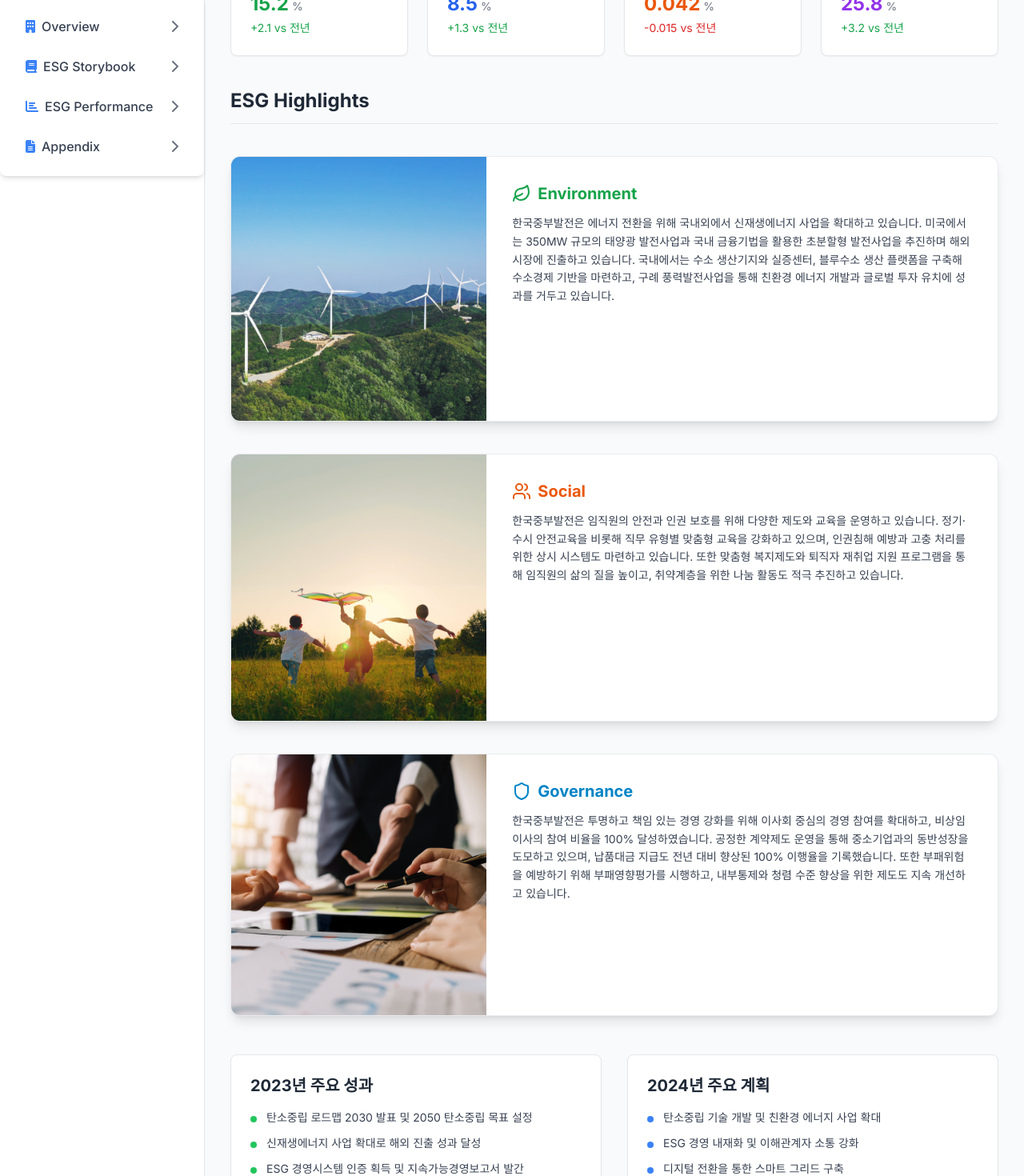
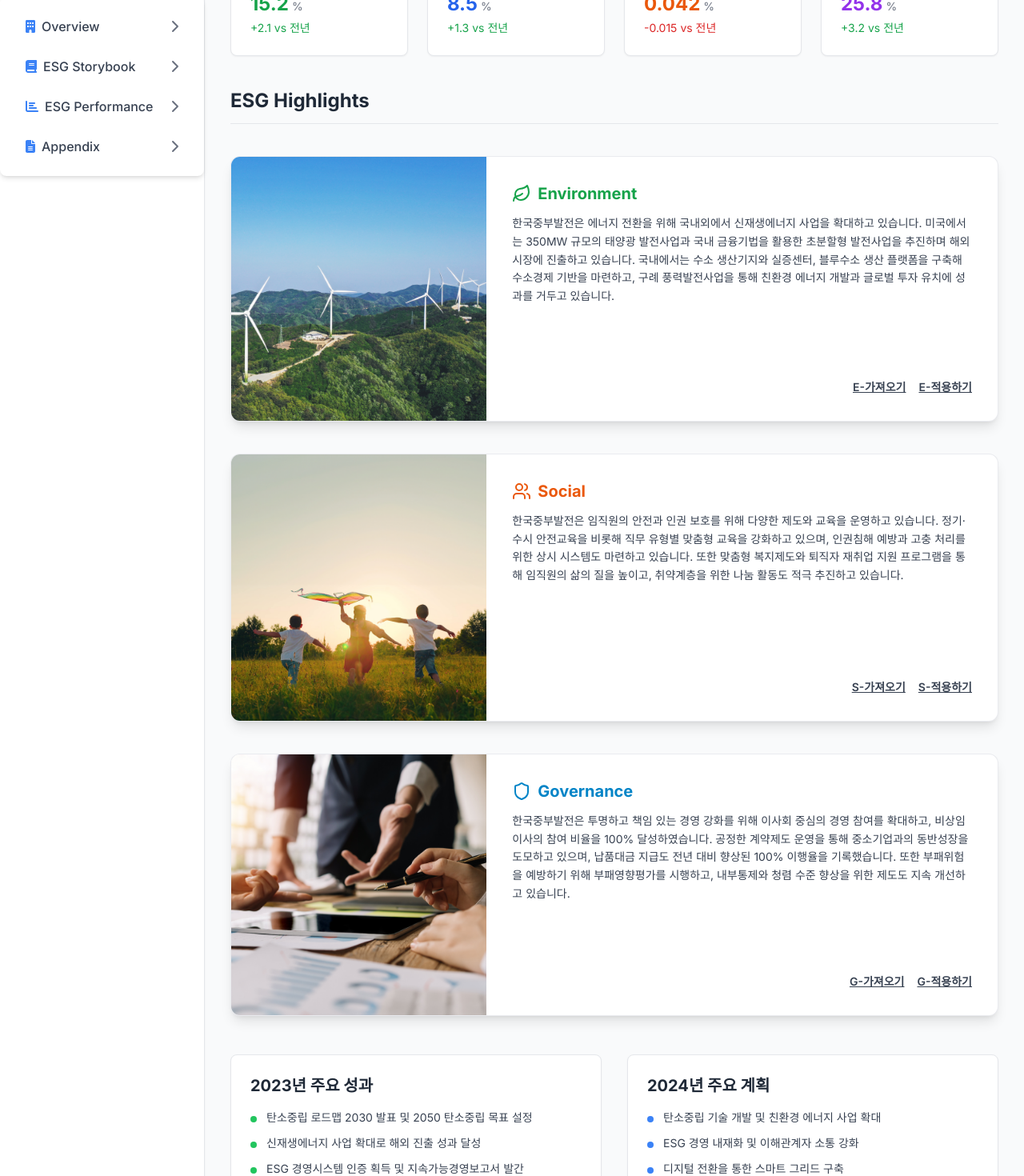
Before and after one commit to kimdongheecom/aws5, a Next.js app in the folder frontend/: page /esg-report in a window 1280 px wide. Shown: the part 276-1746 px from the top of the page at 80% size. Built offline with nearby package versions, Linux system fonts and the light colour scheme; no server answers.

Commit message:
250726 11:32 프론트엔드 언더바 버튼 적용 성공

```diff
--- a/frontend/src/app/esg-report/page.tsx
+++ b/frontend/src/app/esg-report/page.tsx
@@ -76,6 +76,37 @@
     alert('PDF 다운로드 기능이 실행됩니다.');
   };
 
+  // 각 카드별 시간 상태 관리
+  const [environmentTime, setEnvironmentTime] = useState<string>('');
+  const [socialTime, setSocialTime] = useState<string>('');
+  const [governanceTime, setGovernanceTime] = useState<string>('');
+
+  // 현재 시간을 포맷팅하는 함수
+  const formatCurrentTime = () => {
+    const now = new Date();
+    const year = now.getFullYear();
+    const month = String(now.getMonth() + 1).padStart(2, '0');
+    const day = String(now.getDate()).padStart(2, '0');
+    const hours = String(now.getHours()).padStart(2, '0');
+    const minutes = String(now.getMinutes()).padStart(2, '0');
+    const seconds = String(now.getSeconds()).padStart(2, '0');
+
+    return `${year}-${month}-${day} ${hours}:${minutes}:${seconds}`;
+  };
+
+  // 각 카드의 적용하기 버튼 클릭 핸들러
+  const handleEnvironmentApply = () => {
+    setEnvironmentTime(formatCurrentTime());
+  };
+
+  const handleSocialApply = () => {
+    setSocialTime(formatCurrentTime());
+  };
+
+  const handleGovernanceApply = () => {
+    setGovernanceTime(formatCurrentTime());
+  };
+
   return (
     <>
       <Navigation />
@@ -135,35 +166,113 @@
             <div className="space-y-10">
                 <h2 className="text-2xl font-bold text-gray-800 border-b pb-3">ESG Highlights</h2>
 
-                <HighlightCard
-                    icon={<Leaf size={24} />}
-                    title="Environment"
-                    imageSrc="/images/environmental.png"
-                    imageAlt="환경 관련 이미지"
-                    color="green"
-                >
-                    한국중부발전은 에너지 전환을 위해 국내외에서 신재생에너지 사업을 확대하고 있습니다. 미국에서는 350MW 규모의 태양광 발전사업과 국내 금융기법을 활용한 초분할형 발전사업을 추진하며 해외 시장에 진출하고 있습니다. 국내에서는 수소 생산기지와 실증센터, 블루수소 생산 플랫폼을 구축해 수소경제 기반을 마련하고, 구례 풍력발전사업을 통해 친환경 에너지 개발과 글로벌 투자 유치에 성과를 거두고 있습니다.
-                </HighlightCard>
+                <div className="bg-white rounded-xl shadow-lg border border-gray-200/80 overflow-hidden flex flex-col lg:flex-row">
+                    <div className="lg:w-1/3 shrink-0">
+                        <div className="w-full h-48 lg:h-full bg-gray-100">
+                             <Image src="/images/environmental.png" alt="환경 관련 이미지" className="w-full h-full object-cover" width={400} height={300} />
+                        </div>
+                    </div>
+                    <div className="p-6 lg:p-8 flex flex-col">
+                        <div className="flex items-center justify-between mb-3">
+                            <div className="flex items-center font-bold text-green-600">
+                                <Leaf size={24} />
+                                <h3 className="text-xl ml-2">Environment</h3>
+                            </div>
+                            {environmentTime && (
+                                <div className="text-xs text-gray-500 bg-gray-100 px-2 py-1 rounded">
+                                    {environmentTime}
+                                </div>
+                            )}
+                        </div>
+                        <p className="text-gray-700 leading-relaxed text-sm flex-grow">
+                            한국중부발전은 에너지 전환을 위해 국내외에서 신재생에너지 사업을 확대하고 있습니다. 미국에서는 350MW 규모의 태양광 발전사업과 국내 금융기법을 활용한 초분할형 발전사업을 추진하며 해외 시장에 진출하고 있습니다. 국내에서는 수소 생산기지와 실증센터, 블루수소 생산 플랫폼을 구축해 수소경제 기반을 마련하고, 구례 풍력발전사업을 통해 친환경 에너지 개발과 글로벌 투자 유치에 성과를 거두고 있습니다.
+                        </p>
+                        {/* ADDED: Import and Apply buttons at the bottom right */}
+                        <div className="flex justify-end mt-4">
+                            <button className="text-sm font-semibold text-gray-700 hover:text-black underline mr-4">
+                                E-가져오기
+                            </button>
+                            <button
+                                className="text-sm font-semibold text-gray-700 hover:text-black underline"
+                                onClick={handleEnvironmentApply}
+                            >
+                                E-적용하기
+                            </button>
+                        </div>
+                    </div>
+                </div>
 
-                <HighlightCard
-                    icon={<Users size={24} />}
-                    title="Social"
-                    imageSrc="/images/social.png"
-                    imageAlt="사회 관련 이미지"
-                    color="orange"
-                >
-                    한국중부발전은 임직원의 안전과 인권 보호를 위해 다양한 제도와 교육을 운영하고 있습니다. 정기·수시 안전교육을 비롯해 직무 유형별 맞춤형 교육을 강화하고 있으며, 인권침해 예방과 고충 처리를 위한 상시 시스템도 마련하고 있습니다. 또한 맞춤형 복지제도와 퇴직자 재취업 지원 프로그램을 통해 임직원의 삶의 질을 높이고, 취약계층을 위한 나눔 활동도 적극 추진하고 있습니다.
-                </HighlightCard>
+                <div className="bg-white rounded-xl shadow-lg border border-gray-200/80 overflow-hidden flex flex-col lg:flex-row">
+                    <div className="lg:w-1/3 shrink-0">
+                        <div className="w-full h-48 lg:h-full bg-gray-100">
+                             <Image src="/images/social.png" alt="사회 관련 이미지" className="w-full h-full object-cover" width={400} height={300} />
+                        </div>
+                    </div>
+                    <div className="p-6 lg:p-8 flex flex-col">
+                        <div className="flex items-center justify-between mb-3">
+                            <div className="flex items-center font-bold text-orange-600">
+                                <Users size={24} />
+                                <h3 className="text-xl ml-2">Social</h3>
+                            </div>
+                            {socialTime && (
+                                <div className="text-xs text-gray-500 bg-gray-100 px-2 py-1 rounded">
+                                    {socialTime}
+                                </div>
+                            )}
+                        </div>
+                        <p className="text-gray-700 leading-relaxed text-sm flex-grow">
+                            한국중부발전은 임직원의 안전과 인권 보호를 위해 다양한 제도와 교육을 운영하고 있습니다. 정기·수시 안전교육을 비롯해 직무 유형별 맞춤형 교육을 강화하고 있으며, 인권침해 예방과 고충 처리를 위한 상시 시스템도 마련하고 있습니다. 또한 맞춤형 복지제도와 퇴직자 재취업 지원 프로그램을 통해 임직원의 삶의 질을 높이고, 취약계층을 위한 나눔 활동도 적극 추진하고 있습니다.
+                        </p>
+                        {/* ADDED: Import and Apply buttons at the bottom right */}
+                        <div className="flex justify-end mt-4">
+                            <button className="text-sm font-semibold text-gray-700 hover:text-black underline mr-4">
+                                S-가져오기
+                            </button>
+                            <button
+                                className="text-sm font-semibold text-gray-700 hover:text-black underline"
+                                onClick={handleSocialApply}
+                            >
+                                S-적용하기
+                            </button>
+                        </div>
+                    </div>
+                </div>
 
-                <HighlightCard
-                    icon={<Shield size={24} />}
-                    title="Governance"
-                    imageSrc="/images/governance.png"
-                    imageAlt="거버넌스 관련 이미지"
-                    color="sky"
-                >
-                    한국중부발전은 투명하고 책임 있는 경영 강화를 위해 이사회 중심의 경영 참여를 확대하고, 비상임이사의 참여 비율을 100% 달성하였습니다. 공정한 계약제도 운영을 통해 중소기업과의 동반성장을 도모하고 있으며, 납품대금 지급도 전년 대비 향상된 100% 이행율을 기록했습니다. 또한 부패위험을 예방하기 위해 부패영향평가를 시행하고, 내부통제와 청렴 수준 향상을 위한 제도도 지속 개선하고 있습니다.
-                </HighlightCard>
+                <div className="bg-white rounded-xl shadow-lg border border-gray-200/80 overflow-hidden flex flex-col lg:flex-row">
+                    <div className="lg:w-1/3 shrink-0">
+                        <div className="w-full h-48 lg:h-full bg-gray-100">
+                             <Image src="/images/governance.png" alt="거버넌스 관련 이미지" className="w-full h-full object-cover" width={400} height={300} />
+                        </div>
+                    </div>
+                    <div className="p-6 lg:p-8 flex flex-col">
+                        <div className="flex items-center justify-between mb-3">
+                            <div className="flex items-center font-bold text-sky-600">
+                                <Shield size={24} />
+                                <h3 className="text-xl ml-2">Governance</h3>
+                            </div>
+                            {governanceTime && (
+                                <div className="text-xs text-gray-500 bg-gray-100 px-2 py-1 rounded">
+                                    {governanceTime}
+                                </div>
+                            )}
+                        </div>
+                        <p className="text-gray-700 leading-relaxed text-sm flex-grow">
+                            한국중부발전은 투명하고 책임 있는 경영 강화를 위해 이사회 중심의 경영 참여를 확대하고, 비상임이사의 참여 비율을 100% 달성하였습니다. 공정한 계약제도 운영을 통해 중소기업과의 동반성장을 도모하고 있으며, 납품대금 지급도 전년 대비 향상된 100% 이행율을 기록했습니다. 또한 부패위험을 예방하기 위해 부패영향평가를 시행하고, 내부통제와 청렴 수준 향상을 위한 제도도 지속 개선하고 있습니다.
+                        </p>
+                        {/* ADDED: Import and Apply buttons at the bottom right */}
+                        <div className="flex justify-end mt-4">
+                            <button className="text-sm font-semibold text-gray-700 hover:text-black underline mr-4">
+                                G-가져오기
+                            </button>
+                            <button
+                                className="text-sm font-semibold text-gray-700 hover:text-black underline"
+                                onClick={handleGovernanceApply}
+                            >
+                                G-적용하기
+                            </button>
+                        </div>
+                    </div>
+                </div>
             </div>
 
             {/* 주요 성과 및 계획 */}
```
